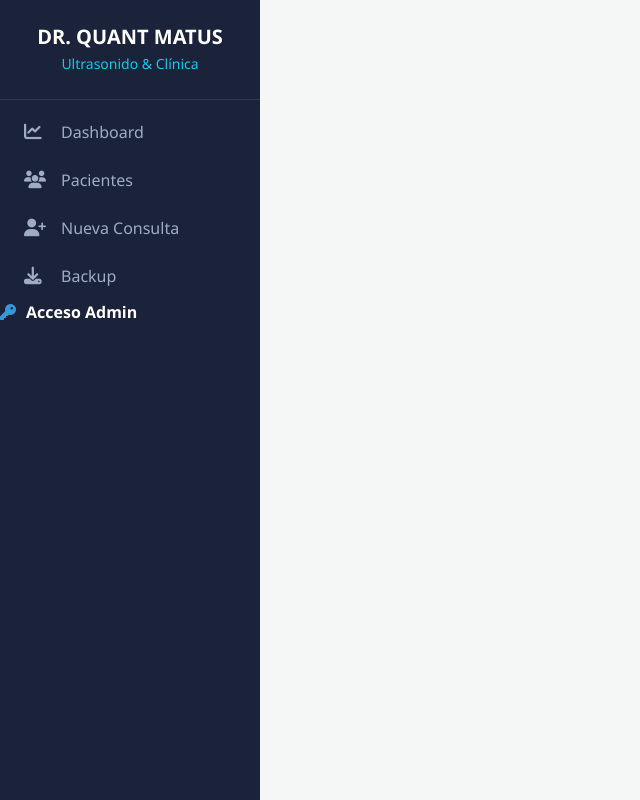
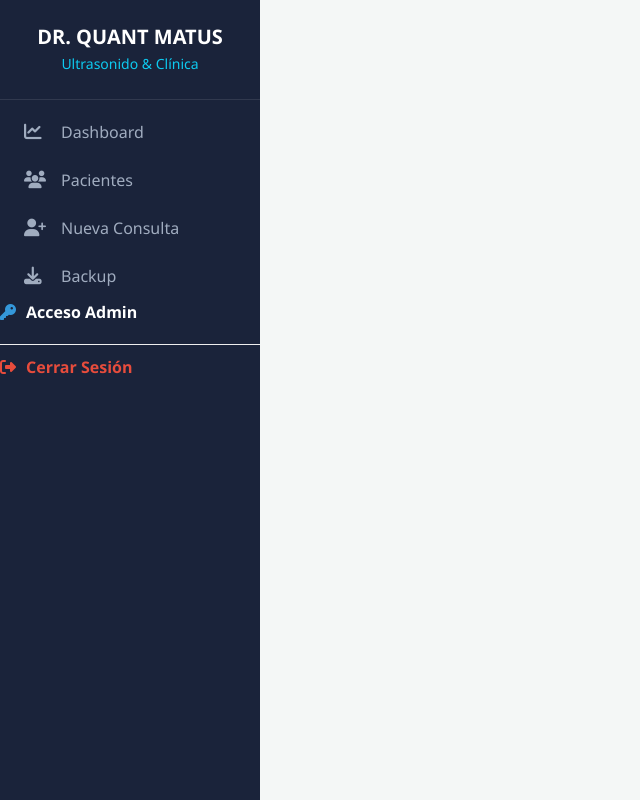
Before and after one commit to ottonmq/clinica-django, a Django app: template consultorio/templates/base.html in a window 1280 px wide. Shown: the whole page, without its empty margins (0-640 px from the left). Run offline with Django 5.2, Linux system fonts and the light colour scheme; the template is opened without the code that fills it, so the values that code supplies are empty.

Commit message:
Actualizar base.html

```diff
--- a/consultorio/templates/base.html
+++ b/consultorio/templates/base.html
@@ -151,6 +151,14 @@
     <span style="font-weight: bold;">Acceso Admin</span>
 </a>
 
+<div class="menu-item logout-section" style="margin-top: 20px; border-top: 1px solid #eee; padding-top: 10px;">
+    <a href="/admin/logout/" style="text-decoration: none; color: #e74c3c; display: flex; align-items: center; gap: 10px;">
+        <i class="fas fa-sign-out-alt"></i>
+        <span style="font-weight: 600;">Cerrar Sesión</span>
+    </a>
+</div>
+
+
         </div>
     </div>
 
```
